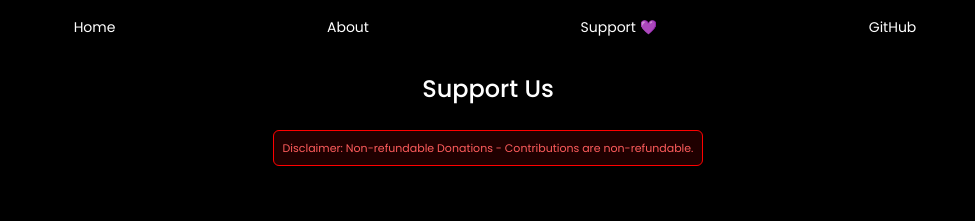
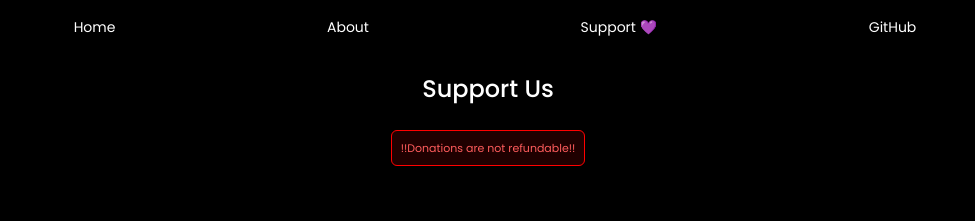
Before and after one commit to akumadev1/DistroNavigator, a plain HTML site: page support.html in a window 1280 px wide. Shown: the top 221 px of the page, without its empty margins (152-1127 px from the left). Drawn offline with Linux system fonts and the light colour scheme.

Commit message:
new warning

```diff
--- a/support.html
+++ b/support.html
@@ -41,7 +41,7 @@
     </nav>
     <div class="support-section">
         <p class="support-description">Support Us</p><br>
-        <span class="warning">Disclaimer: Non-refundable Donations - Contributions are non-refundable.</span>
+        <span class="warning">!!Donations are not refundable!!</span>
         <div class="support-options">
           <div class="support-option">
             <p class="amount">$5</p>
```
